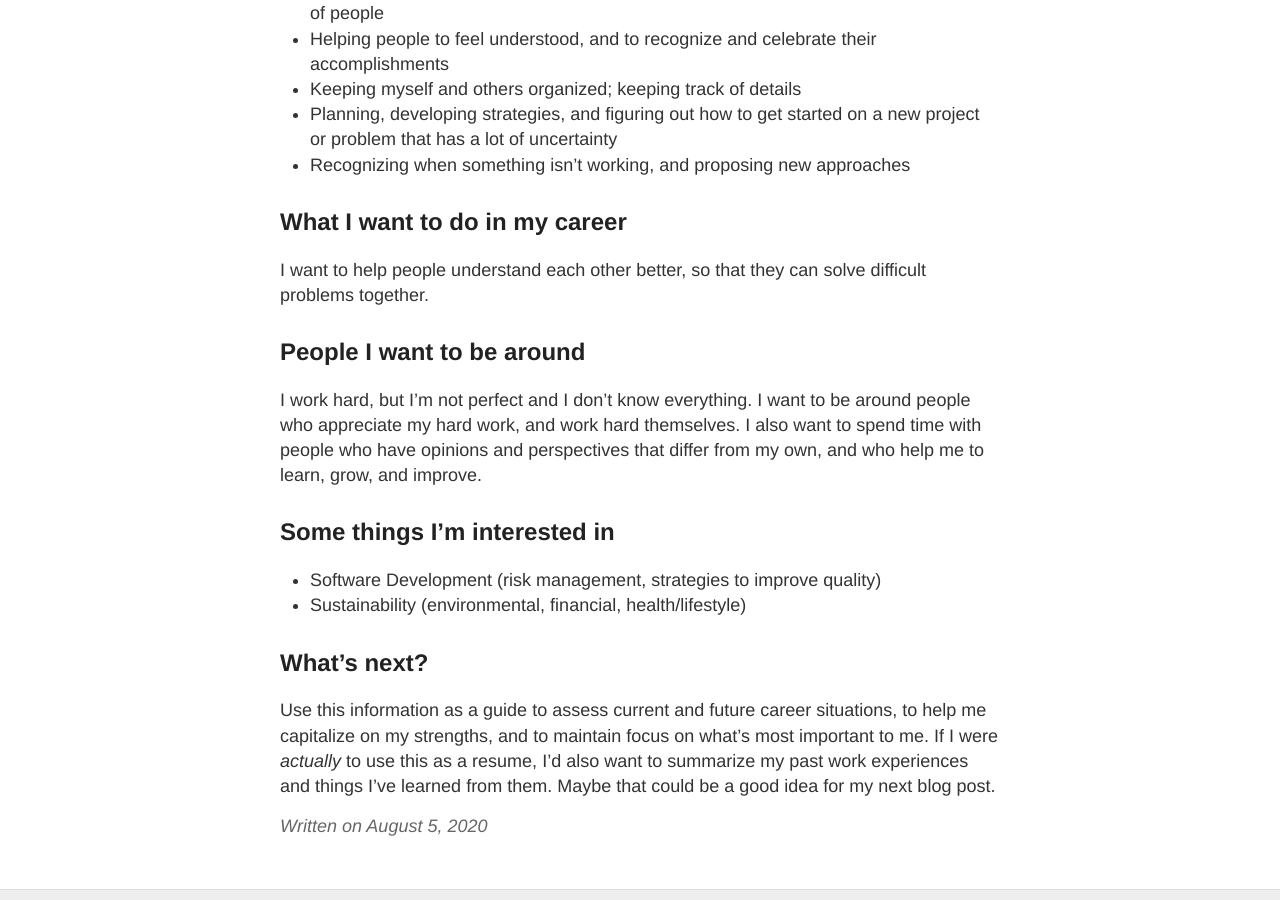
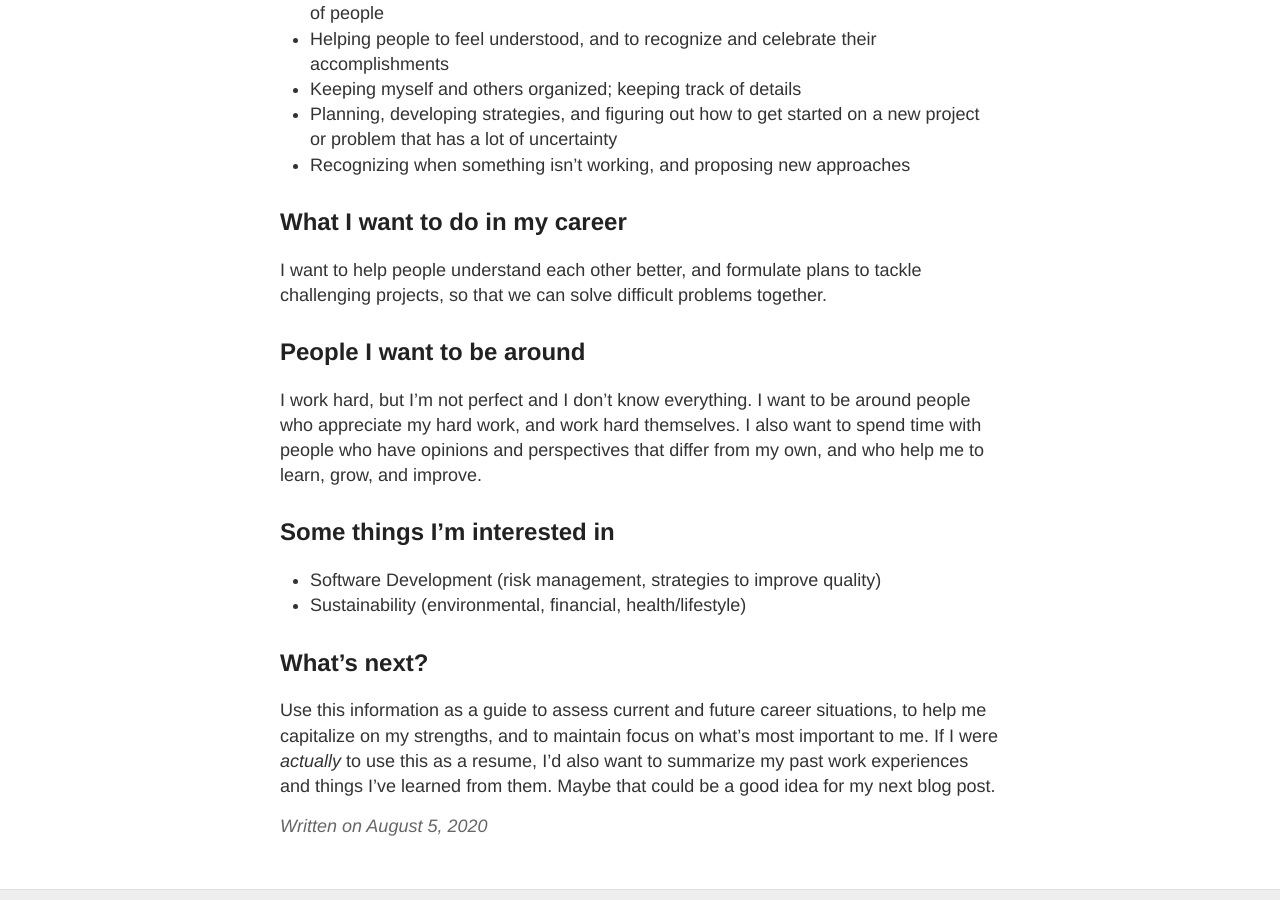
Before and after one commit to tinafletcher/tinafletcher.github.io, a Jekyll site: the page built from _posts/2020-8-5-My-new-resume.md, in a window 1280 px wide and 900 px high, scrolled down 670 px. Built offline with Jekyll 4.4.1, drawn with Linux system fonts in a browser that asks for light colours.

Commit message:
Small updates to Aug 5 blog post

```diff
--- a/_posts/2020-8-5-My-new-resume.md
+++ b/_posts/2020-8-5-My-new-resume.md
@@ -22,7 +22,7 @@ What I'm good at
 
 What I want to do in my career
 ---
-I want to help people understand each other better, so that they can solve difficult problems together.
+I want to help people understand each other better, and formulate plans to tackle challenging projects, so that we can solve difficult problems together.
 
 People I want to be around
 ---
```
Also changed, not shown: speaking.md (+1 -1 lines).
